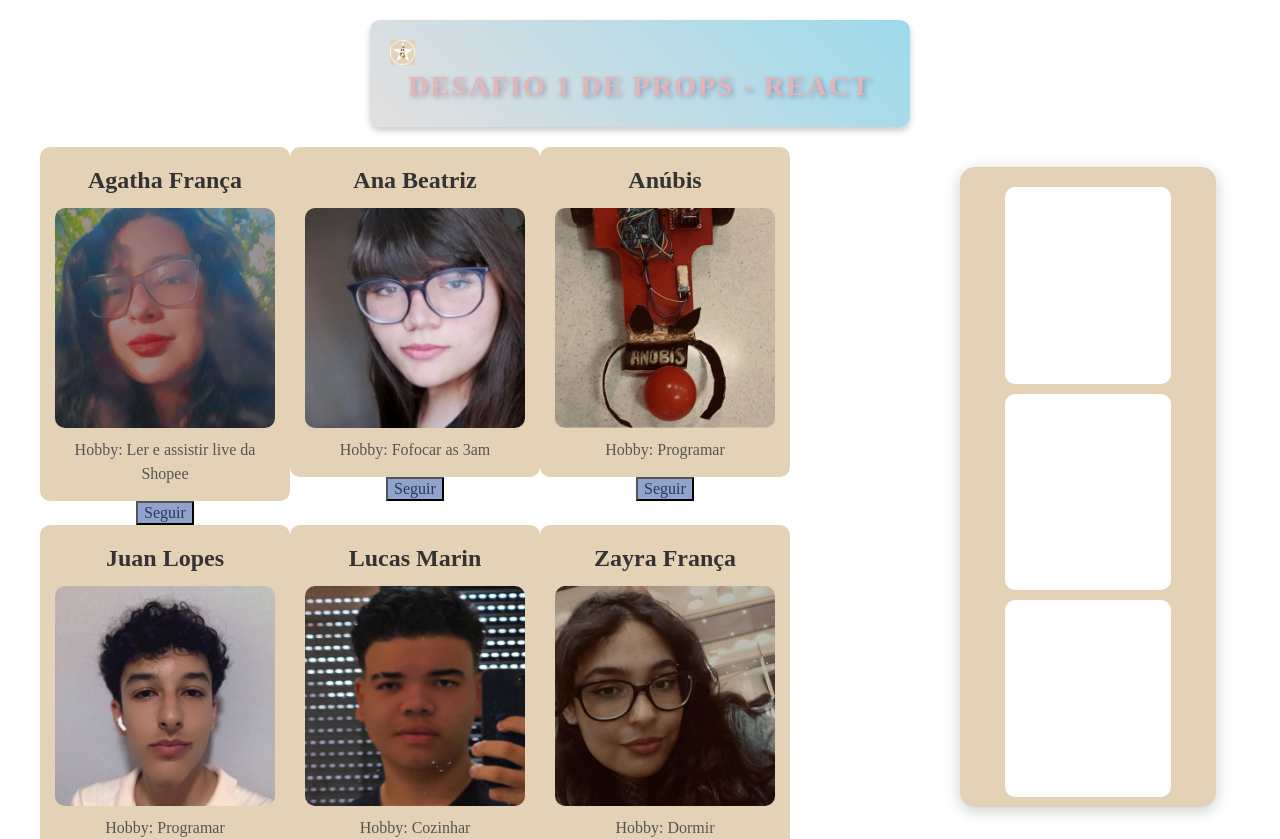
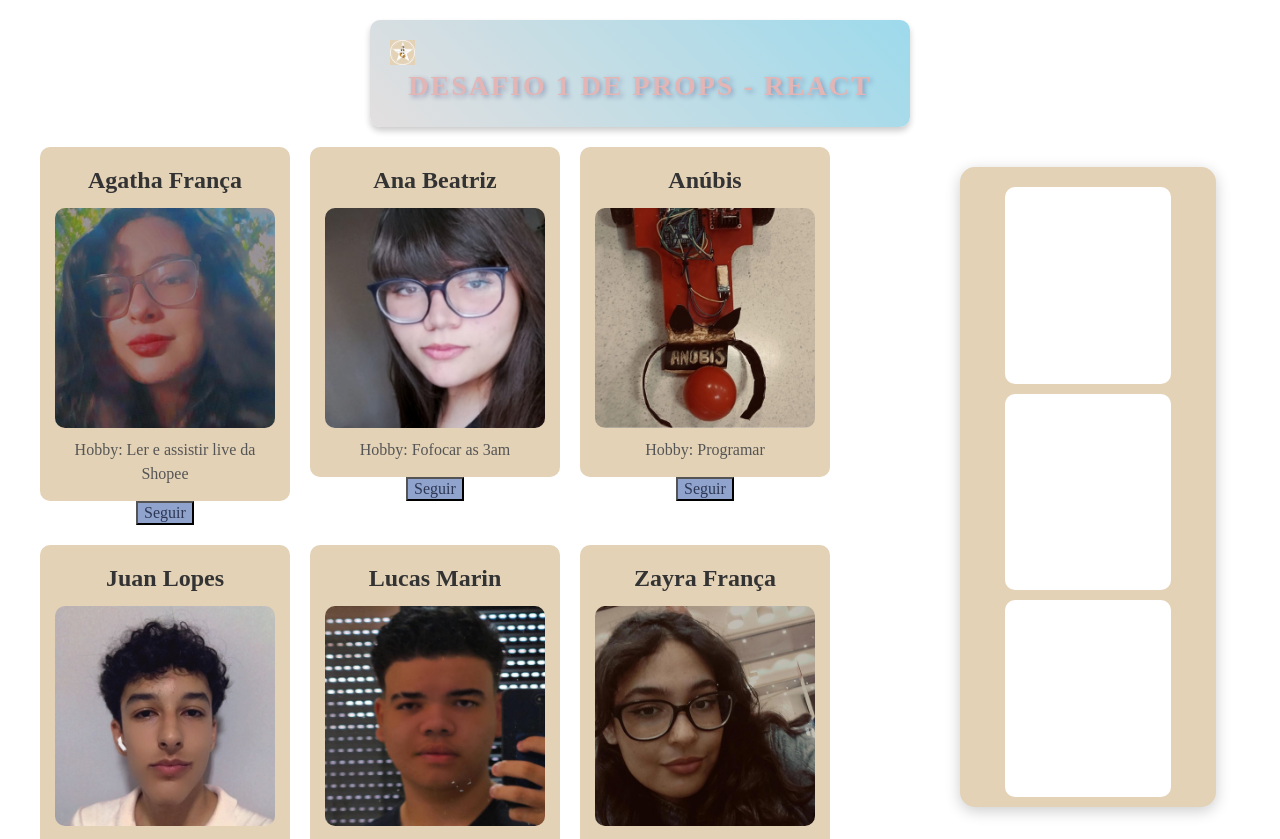
Before and after one commit to aga655/CardUsuario, a React (Vite) app: page / in a window 1280 px wide. Shown: the top 839 px of the page. Built offline with nearby package versions, Linux system fonts and the light colour scheme.

Commit message:
Correção de sintaxe

```diff
--- a/src/App.css
+++ b/src/App.css
@@ -15,7 +15,7 @@
 
 .cards {
   display: flex;
-  flex-wrap: wrap; //quebrar a linha
+  flex-wrap: wrap; /*quebrar a linha*/
   gap: 20px;
   width: 70%;
 }
```
